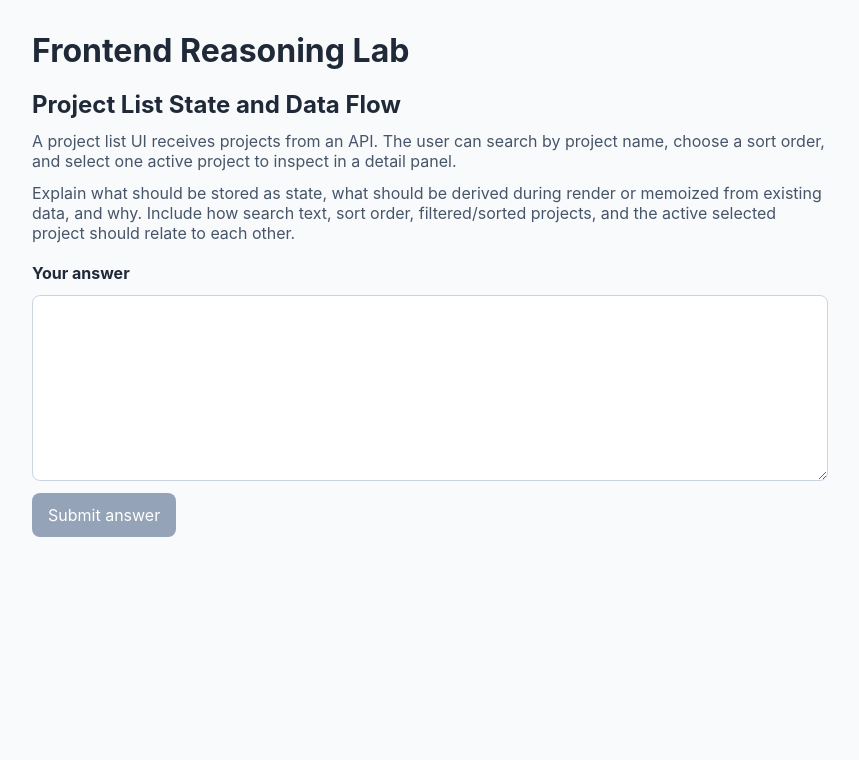
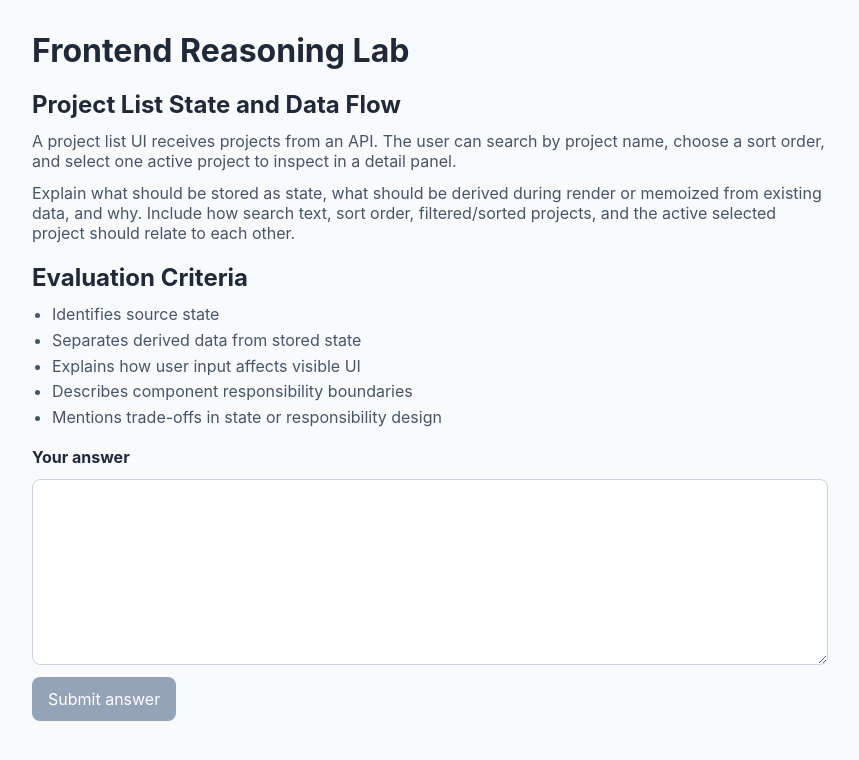
Before and after one commit to stuartchendev/frontend-reasoning-lab, a React (Vite) app: page / in a window 1280 px wide. Shown: the top 760 px of the page, without its empty margins (210-1069 px from the left). Built offline with nearby package versions, Linux system fonts and the light colour scheme.

Commit message:
feat: render evaluation criteria panel

```diff
--- a/src/App.tsx
+++ b/src/App.tsx
@@ -1,5 +1,6 @@
 import { useState, type FormEvent } from "react";
 import { fixedQuestion } from "./data/fixedQuestion";
+import { rubricCriteria } from "./data/rubricCriteria";
 import { fakeEvaluator } from "./lib/fakeEvaluator";
 import type { EvaluationResult, UserAnswer } from "./types/reasoning";
 
@@ -41,6 +42,15 @@ export default function App() {
         <p>{fixedQuestion.prompt}</p>
       </section>
 
+      <section className="criteria-block" aria-labelledby="criteria-title">
+        <h2 id="criteria-title">Evaluation Criteria</h2>
+        <ul>
+          {rubricCriteria.map((criterion) => (
+            <li key={criterion}>{criterion}</li>
+          ))}
+        </ul>
+      </section>
+
       <form className="answer-form" onSubmit={handleSubmit}>
         <label htmlFor="answer">Your answer</label>
         <textarea
--- /dev/null
+++ b/src/data/rubricCriteria.ts
@@ -0,0 +1,7 @@
+export const rubricCriteria = [
+  "Identifies source state",
+  "Separates derived data from stored state",
+  "Explains how user input affects visible UI",
+  "Describes component responsibility boundaries",
+  "Mentions trade-offs in state or responsibility design",
+];
--- a/src/styles.css
+++ b/src/styles.css
@@ -53,10 +53,21 @@ select {
 }
 
 .question-block,
+.criteria-block,
 .answer-form,
 .result-block {
   display: grid;
   gap: 0.75rem;
+}
+
+.criteria-block ul {
+  margin: 0;
+  padding-left: 1.25rem;
+  color: #475569;
+}
+
+.criteria-block li + li {
+  margin-top: 0.35rem;
 }
 
 .answer-form label {
```
